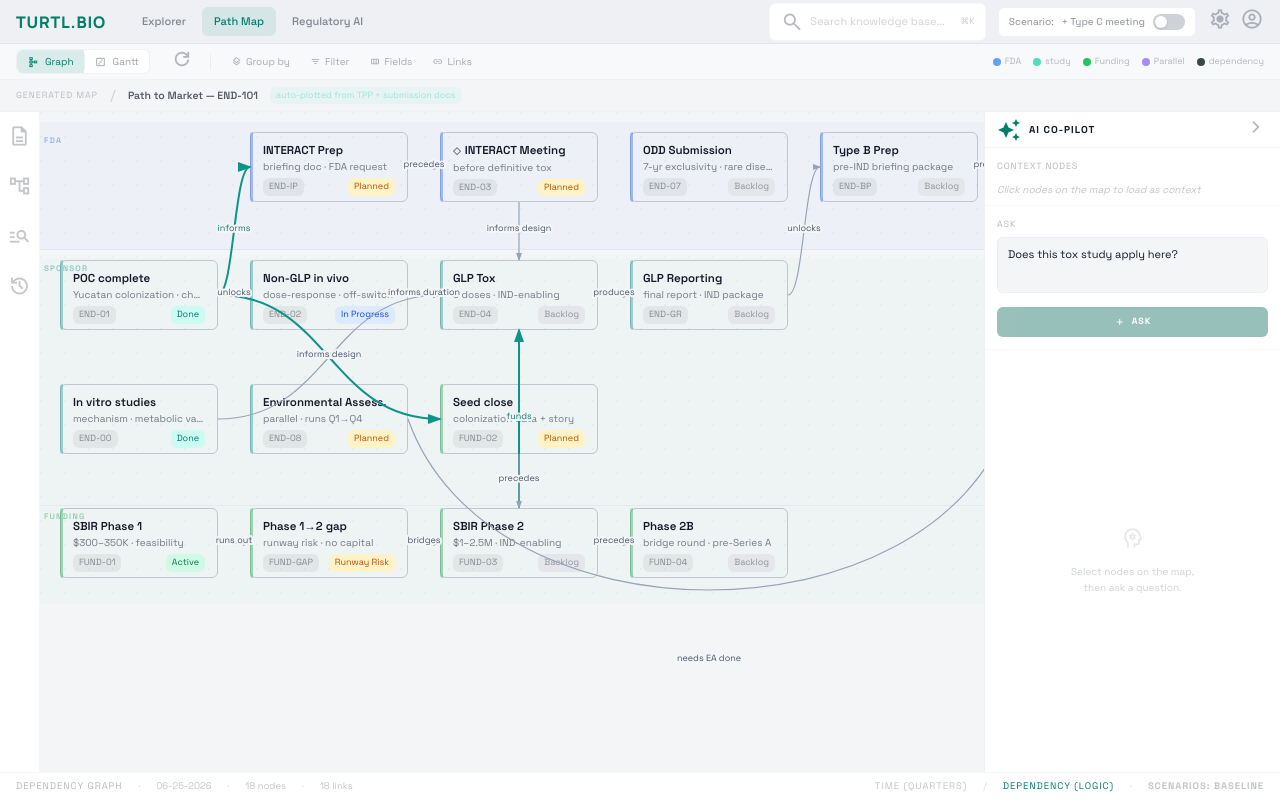
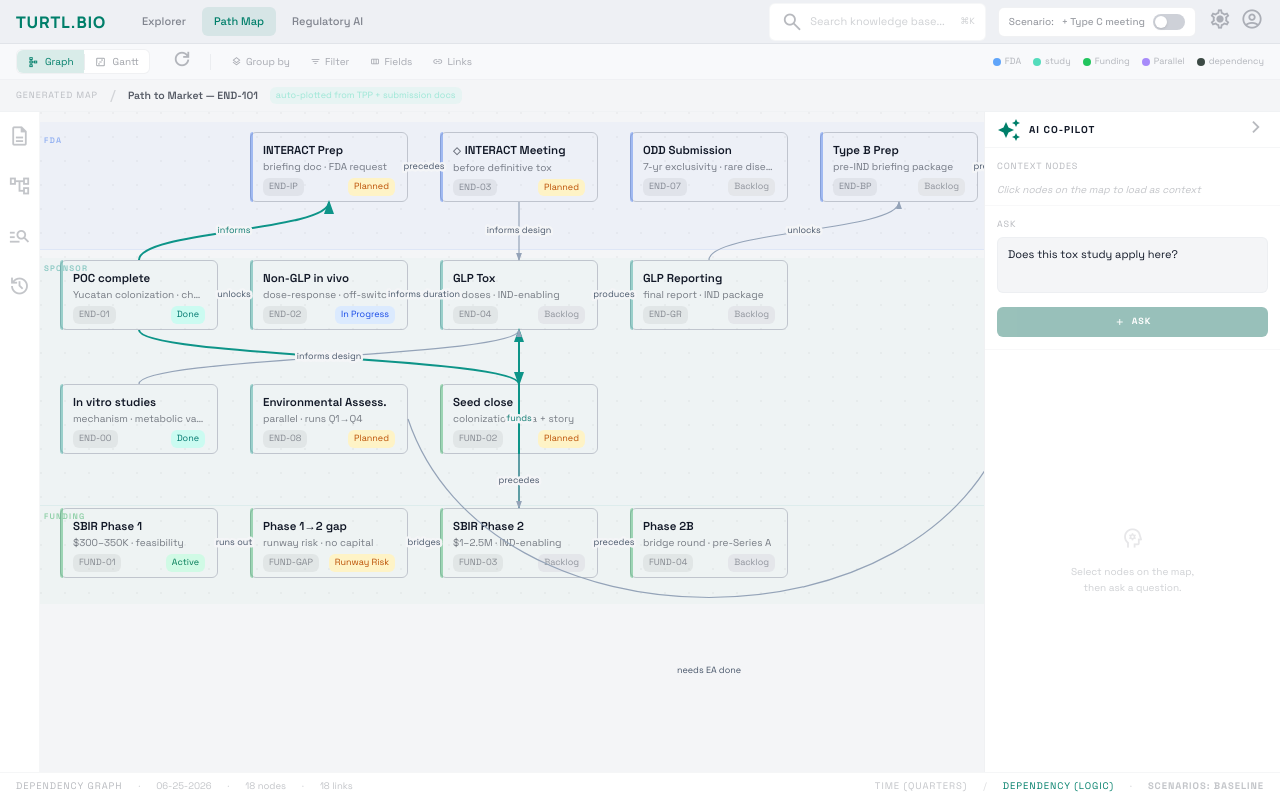
Before and after one commit to axie22/Turtl.Bio, a Next.js app in the folder turtl.bio/: page /workspace in a window 1280 px wide. Both pictures are taken after a click on the button "Path Map". Built offline with nearby package versions, Linux system fonts and the light colour scheme.

Commit message:
Create agent handoff doc

```diff
--- a/turtl.bio/components/workspace/PathMap/GraphView.tsx
+++ b/turtl.bio/components/workspace/PathMap/GraphView.tsx
@@ -23,54 +23,77 @@ function nodeY(n: MapNode) { return ROW_Y[n.row]; }
 function nodeCX(n: MapNode) { return nodeX(n) + CARD_W / 2; }
 function nodeCY(n: MapNode) { return nodeY(n) + CARD_H / 2; }
 
-// Extra vertical space below the canvas so the Env Assess wide arc is visible
-const ARC_OVERHANG = 90;
-// Y coordinate where the wide arc dips — clear of all nodes
-const ARC_Y = CANVAS_H + 45;
+// Extra vertical space so backward/long arcs below the canvas are visible
+const ARC_OVERHANG = 110;
+const ARC_Y = CANVAS_H + 55;
 
-function getEdgePath(src: MapNode, tgt: MapNode): string {
+// t=0.5 point on a cubic bezier B(t)=Σ C(3,i)*(1-t)^(3-i)*t^i * P_i
+function bezierMid(
+  p0x: number, p0y: number,
+  c1x: number, c1y: number,
+  c2x: number, c2y: number,
+  p3x: number, p3y: number
+): { lx: number; ly: number } {
+  return {
+    lx: 0.125 * p0x + 0.375 * c1x + 0.375 * c2x + 0.125 * p3x,
+    ly: 0.125 * p0y + 0.375 * c1y + 0.375 * c2y + 0.125 * p3y,
+  };
+}
+
+interface EdgeRoute { path: string; lx: number; ly: number }
+
+function routeEdge(src: MapNode, tgt: MapNode): EdgeRoute {
   const sx = nodeX(src); const sy = nodeY(src);
   const tx = nodeX(tgt); const ty = nodeY(tgt);
   const scy = nodeCY(src); const tcy = nodeCY(tgt);
   const scx = nodeCX(src); const tcx = nodeCX(tgt);
+  const colDiff = tgt.col - src.col;
+  const rowDiff = tgt.row - src.row;
 
-  // Same column going down → exit bottom, enter top
-  if (src.col === tgt.col && src.row < tgt.row) {
-    const y1 = sy + CARD_H; const y2 = ty;
-    const my = (y1 + y2) / 2;
-    return `M ${scx},${y1} C ${scx},${my} ${tcx},${my} ${tcx},${y2}`;
+  // ── Same column, down: exit bottom → enter top ──────────────────────────────
+  if (colDiff === 0 && rowDiff > 0) {
+    const y1 = sy + CARD_H; const y2 = ty; const my = (y1 + y2) / 2;
+    return { path: `M ${scx},${y1} C ${scx},${my} ${tcx},${my} ${tcx},${y2}`, ...bezierMid(scx, y1, scx, my, tcx, my, tcx, y2) };
   }
 
-  // Same column going up → exit top, enter bottom
-  if (src.col === tgt.col && src.row > tgt.row) {
-    const y1 = sy; const y2 = ty + CARD_H;
-    const my = (y1 + y2) / 2;
-    return `M ${scx},${y1} C ${scx},${my} ${tcx},${my} ${tcx},${y2}`;
+  // ── Same column, up: exit top → enter bottom ────────────────────────────────
+  if (colDiff === 0 && rowDiff < 0) {
+    const y1 = sy; const y2 = ty + CARD_H; const my = (y1 + y2) / 2;
+    return { path: `M ${scx},${y1} C ${scx},${my} ${tcx},${my} ${tcx},${y2}`, ...bezierMid(scx, y1, scx, my, tcx, my, tcx, y2) };
   }
 
-  // Long-span forward edge (3+ cols apart, same or adjacent row) → wide arc below cluster
-  // Env Assess (col 1) → IND Submission (col 5); avoids tangling through nodes
-  if (tgt.col - src.col >= 3 && Math.abs(src.row - tgt.row) <= 1) {
-    const x1 = sx + CARD_W;
-    const x2 = tx;
-    return `M ${x1},${scy} C ${x1 + 80},${ARC_Y} ${x2 - 80},${ARC_Y} ${x2},${tcy}`;
+  // ── Long-span forward (3+ cols, same/adjacent row): wide arc below cluster ──
+  if (colDiff >= 3 && Math.abs(rowDiff) <= 1) {
+    const x1 = sx + CARD_W; const x2 = tx;
+    return {
+      path: `M ${x1},${scy} C ${x1 + 80},${ARC_Y} ${x2 - 80},${ARC_Y} ${x2},${tcy}`,
+      lx: (nodeCX(src) + nodeCX(tgt)) / 2,
+      ly: ARC_Y + 14,
+    };
   }
 
-  // Default → right-to-left cubic bezier (forward, same-row or diagonal)
-  const x1 = sx + CARD_W; const x2 = tx;
-  const mx = (x1 + x2) / 2;
-  return `M ${x1},${scy} C ${mx},${scy} ${mx},${tcy} ${x2},${tcy}`;
-}
+  // ── Backward (target left of source): exit bottom → arc below → enter top ───
+  if (colDiff < 0) {
+    const y1 = sy + CARD_H; const y2 = ty;
+    const pullY = Math.max(y1, ty + CARD_H) + 72;
+    return { path: `M ${scx},${y1} C ${scx},${pullY} ${tcx},${pullY} ${tcx},${y2}`, ...bezierMid(scx, y1, scx, pullY, tcx, pullY, tcx, y2) };
+  }
 
-function getEdgeLabelPoint(src: MapNode, tgt: MapNode): { x: number; y: number } {
-  // Wide arc: place label at the arc's visual nadir so it doesn't overlap nodes
-  if (tgt.col - src.col >= 3 && Math.abs(src.row - tgt.row) <= 1) {
-    return {
-      x: (nodeCX(src) + nodeCX(tgt)) / 2,
-      y: ARC_Y + 14,
-    };
+  // ── Forward diagonal up: exit top → enter bottom (clears intermediate cards) ─
+  if (rowDiff < 0) {
+    const y1 = sy; const y2 = ty + CARD_H; const my = (y1 + y2) / 2;
+    return { path: `M ${scx},${y1} C ${scx},${my} ${tcx},${my} ${tcx},${y2}`, ...bezierMid(scx, y1, scx, my, tcx, my, tcx, y2) };
   }
-  return { x: (nodeCX(src) + nodeCX(tgt)) / 2, y: (nodeCY(src) + nodeCY(tgt)) / 2 };
+
+  // ── Forward diagonal down: exit bottom → enter top ──────────────────────────
+  if (rowDiff > 0) {
+    const y1 = sy + CARD_H; const y2 = ty; const my = (y1 + y2) / 2;
+    return { path: `M ${scx},${y1} C ${scx},${my} ${tcx},${my} ${tcx},${y2}`, ...bezierMid(scx, y1, scx, my, tcx, my, tcx, y2) };
+  }
+
+  // ── Same row, forward: horizontal bezier right-exit → left-entry ────────────
+  const x1 = sx + CARD_W; const x2 = tx; const mx = (x1 + x2) / 2;
+  return { path: `M ${x1},${scy} C ${mx},${scy} ${mx},${tcy} ${x2},${tcy}`, ...bezierMid(x1, scy, mx, scy, mx, tcy, x2, tcy) };
 }
 
 // ─── NodeCard ────────────────────────────────────────────────────────────────
@@ -183,8 +206,7 @@ function EdgeLayer({ nodes, edges }: EdgeLayerProps) {
         const tgt = nodeMap[edge.to];
         if (!src || !tgt) return null;
 
-        const path = getEdgePath(src, tgt);
-        const mid = getEdgeLabelPoint(src, tgt);
+        const { path, lx, ly } = routeEdge(src, tgt);
         const isTypeC = edge.scenario === "typeC";
         const strokeColor = isTypeC ? "#d97706" : edge.bold ? "#0d9488" : "#94a3b8";
         const markerId = isTypeC ? "arr-tc" : edge.bold ? "arr-bold" : "arr";
@@ -202,18 +224,18 @@ function EdgeLayer({ nodes, edges }: EdgeLayerProps) {
             />
             {edge.label && (
               <text
-                x={mid.x}
-                y={mid.y}
+                x={lx}
+                y={ly}
                 textAnchor="middle"
+                dominantBaseline="middle"
                 className="font-label"
                 style={{
                   fontSize: 9,
                   fontFamily: "'Space Grotesk', sans-serif",
                   fill: labelFill,
-                  // White halo so labels are legible over nodes and edges
                   paintOrder: "stroke fill",
-                  stroke: "rgba(244,245,247,0.95)",
-                  strokeWidth: 4,
+                  stroke: "rgba(244,245,247,0.98)",
+                  strokeWidth: 5,
                   strokeLinejoin: "round",
                 }}
               >
```
Also changed, not shown: 2 other files (tests, documents, lock files or other folders).
